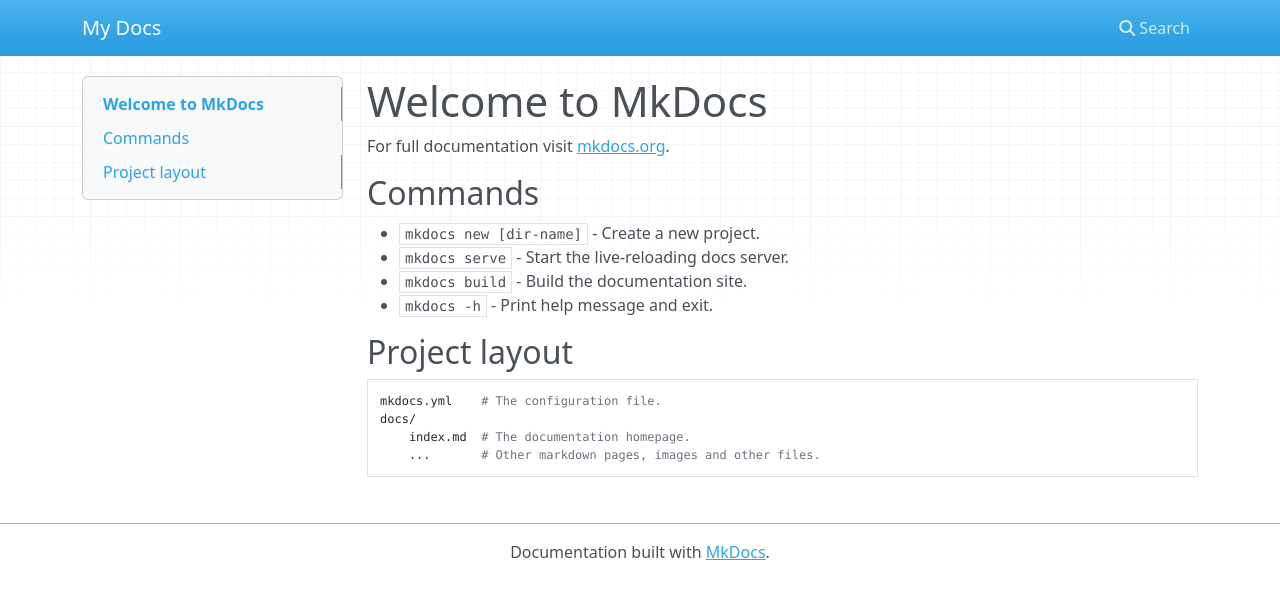
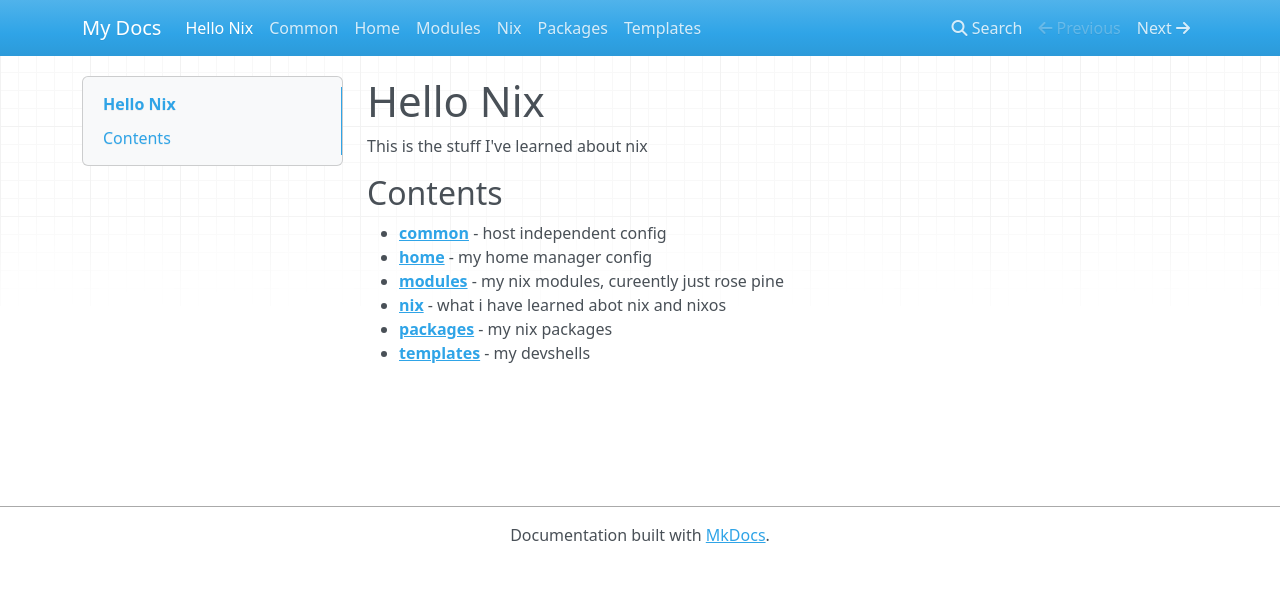
Before and after one commit to moxie0420/dotfiles, an MkDocs documentation site: the page built from docs/index.md, in a window 1280 px wide. Shown: the top 599 px of the page. Built offline with MkDocs 1.6.1, drawn with Linux system fonts in a browser that asks for light colours; nearby versions of some CDN libraries.

Commit message:
started mkdocs documentation

```diff
--- a/docs/index.md
+++ b/docs/index.md
@@ -1,17 +1,12 @@
-# Welcome to MkDocs
+# Hello Nix
 
-For full documentation visit [mkdocs.org](https://www.mkdocs.org).
+This is the stuff I've learned about nix
 
-## Commands
+## Contents
 
-* `mkdocs new [dir-name]` - Create a new project.
-* `mkdocs serve` - Start the live-reloading docs server.
-* `mkdocs build` - Build the documentation site.
-* `mkdocs -h` - Print help message and exit.
-
-## Project layout
-
-    mkdocs.yml    # The configuration file.
-    docs/
-        index.md  # The documentation homepage.
-        ...       # Other markdown pages, images and other files.
+* [**common**](./common.md) - host independent config
+* [**home**](./home.md) - my home manager config
+* [**modules**](./modules.md) - my nix modules, cureently just rose pine
+* [**nix**](./nix.md) - what i have learned abot nix and nixos
+* [**packages**](./packages.md) - my nix packages
+* [**templates**](./templates.md) - my devshells
```
Also changed, not shown: docs/common.md (added), docs/home.md (added), docs/modules.md (added), docs/nix.md (added), docs/packages.md (added), docs/templates.md (added).
